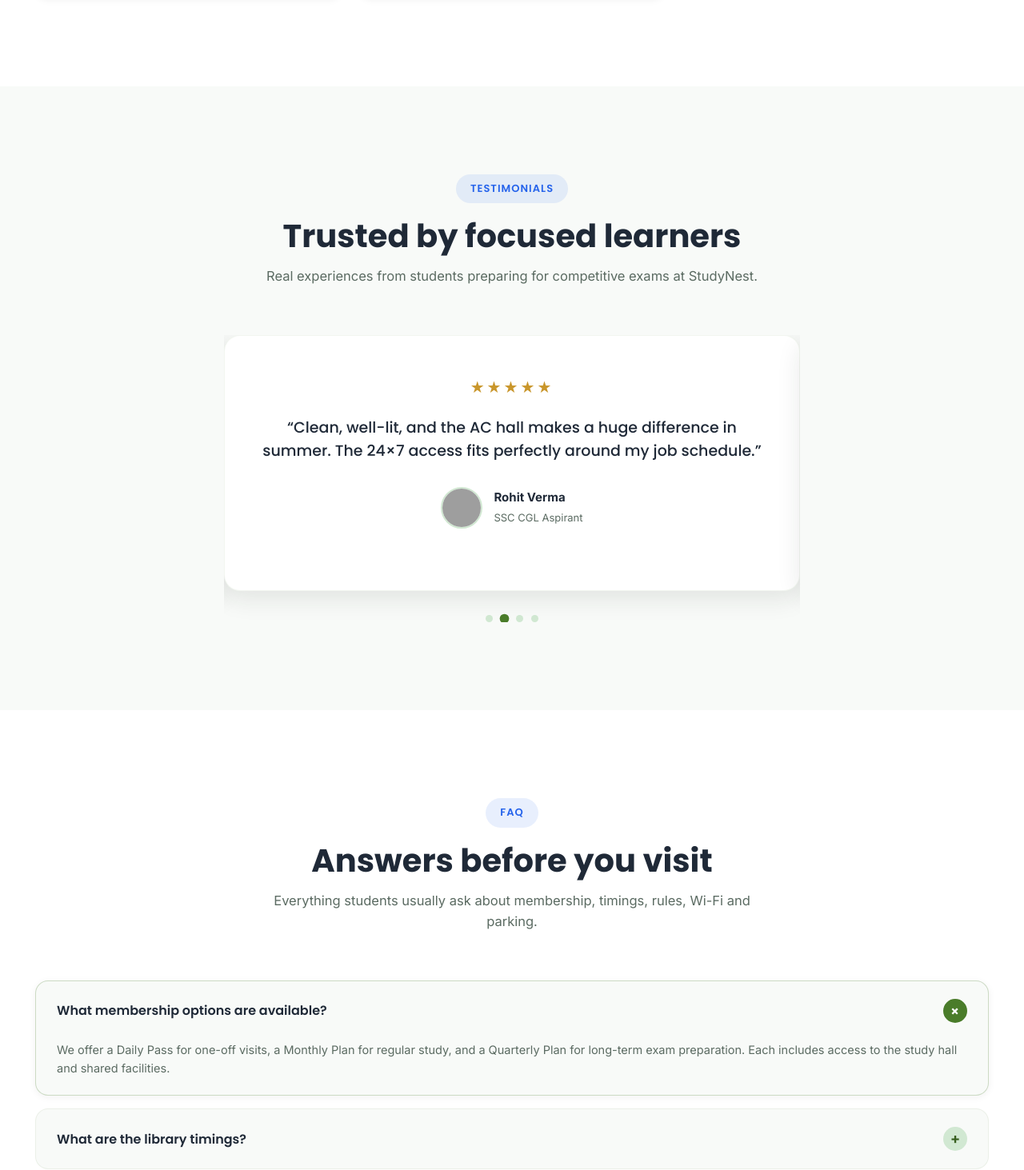
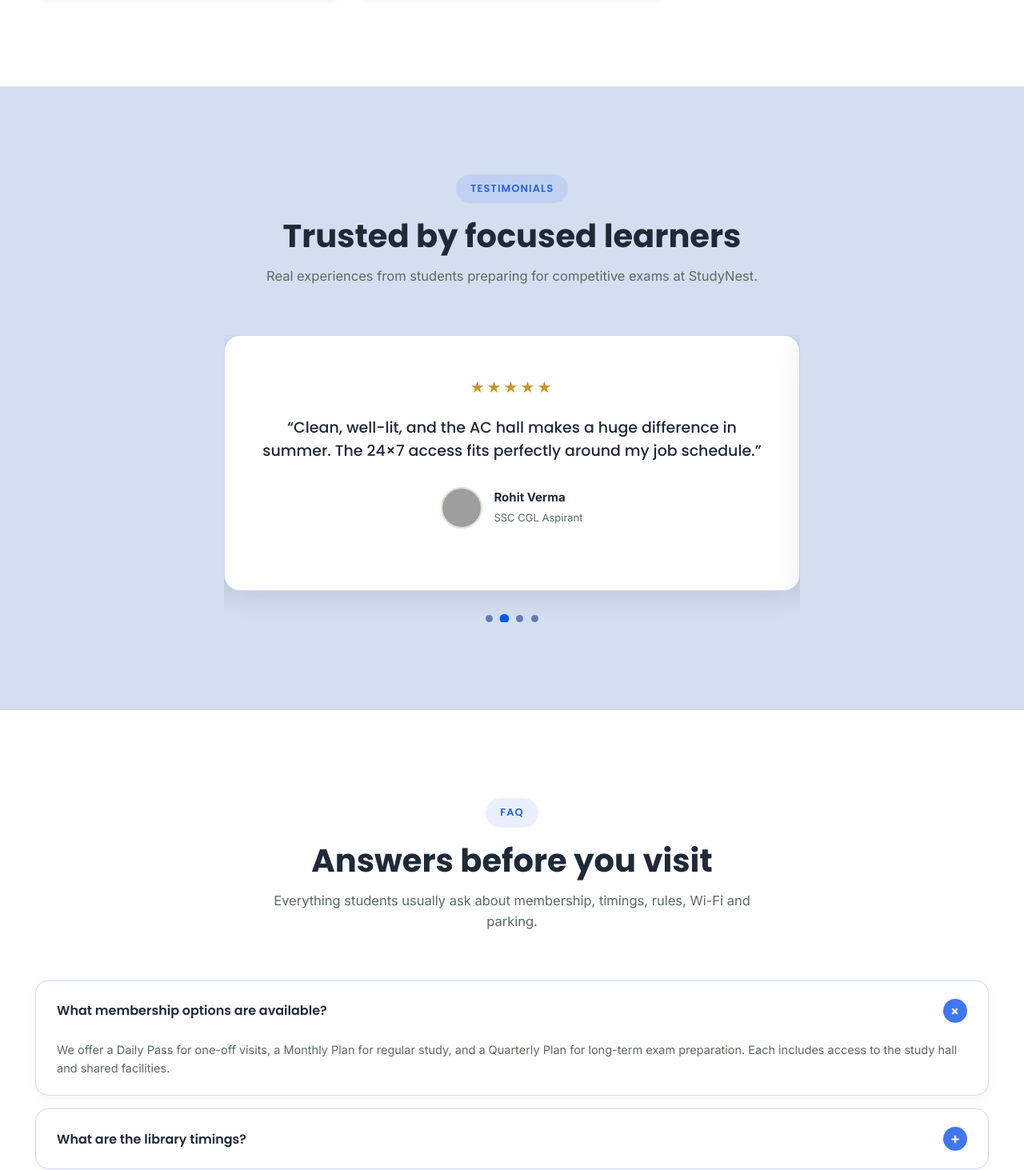
Before and after one commit to vinita4556/gyanodaya_library, a React (Vite) app: page / in a window 1280 px wide. Shown: the part 3446-4909 px from the top of the page at 80% size. Built offline with nearby package versions, Linux system fonts and the light colour scheme; grey boxes are pictures that could not be loaded.

Commit message:
updated all files

```diff
--- a/src/components/FAQ.css
+++ b/src/components/FAQ.css
@@ -9,15 +9,14 @@
 }
 
 .faq__item {
-  background: var(--color-bg);
   border-radius: var(--radius-md);
-  border: 1px solid rgba(74, 124, 42, 0.08);
+  border: 1px solid rgba(63, 96, 228, 0.25);
   overflow: hidden;
   transition: border-color var(--dur-fast) var(--ease-out), box-shadow var(--dur-fast) var(--ease-out);
 }
 
 .faq__item--open {
-  border-color: rgba(74, 124, 42, 0.25);
+  border-color: rgba(63, 96, 228, 0.25);
   box-shadow: var(--shadow-sm);
 }
 
@@ -40,8 +39,8 @@
   width: 30px;
   height: 30px;
   border-radius: 50%;
-  background: var(--color-secondary);
-  color: var(--color-primary-dark);
+  background:rgb(65, 118, 242);
+  color:#fff;
   display: flex;
   align-items: center;
   justify-content: center;
@@ -51,7 +50,7 @@
 
 .faq__item--open .faq__icon {
   transform: rotate(45deg);
-  background: var(--color-primary);
+  background:rgb(65, 118, 242);
   color: var(--color-white);
 }
 
--- a/src/components/Testimonials.css
+++ b/src/components/Testimonials.css
@@ -1,5 +1,5 @@
 .testimonials {
-  background: var(--color-bg);
+  background:rgb(211, 222, 241);
 }
 
 .testimonials__slider {
@@ -20,7 +20,7 @@
   padding: 48px 44px;
   text-align: center;
   box-shadow: var(--shadow-md);
-  border: 1px solid rgba(74, 124, 42, 0.07);
+  border: 1px solid rgba(63, 96, 228, 0.25);
 }
 
 .testimonial-card__stars {
@@ -79,12 +79,12 @@
   width: 9px;
   height: 9px;
   border-radius: 50%;
-  background: var(--color-secondary);
+  background:rgb(99, 126, 187);
   transition: transform var(--dur-fast) var(--ease-out), background var(--dur-fast) var(--ease-out);
 }
 
 .testimonials__dot--active {
-  background: var(--color-primary);
+  background: rgb(7, 88, 238);
   transform: scale(1.3);
 }
 
--- a/src/components/Testimonials.jsx
+++ b/src/components/Testimonials.jsx
@@ -4,7 +4,7 @@ import './Testimonials.css';
 
 const REVIEWS = [
   {
-    name: 'Ananya Sharma',
+    name: 'Vinita Parmar',
     exam: 'UPSC Aspirant',
     avatar: 'https://images.unsplash.com/photo-1544005313-94ddf0286df2?auto=format&fit=crop&w=160&q=80',
     rating: 5,
```
